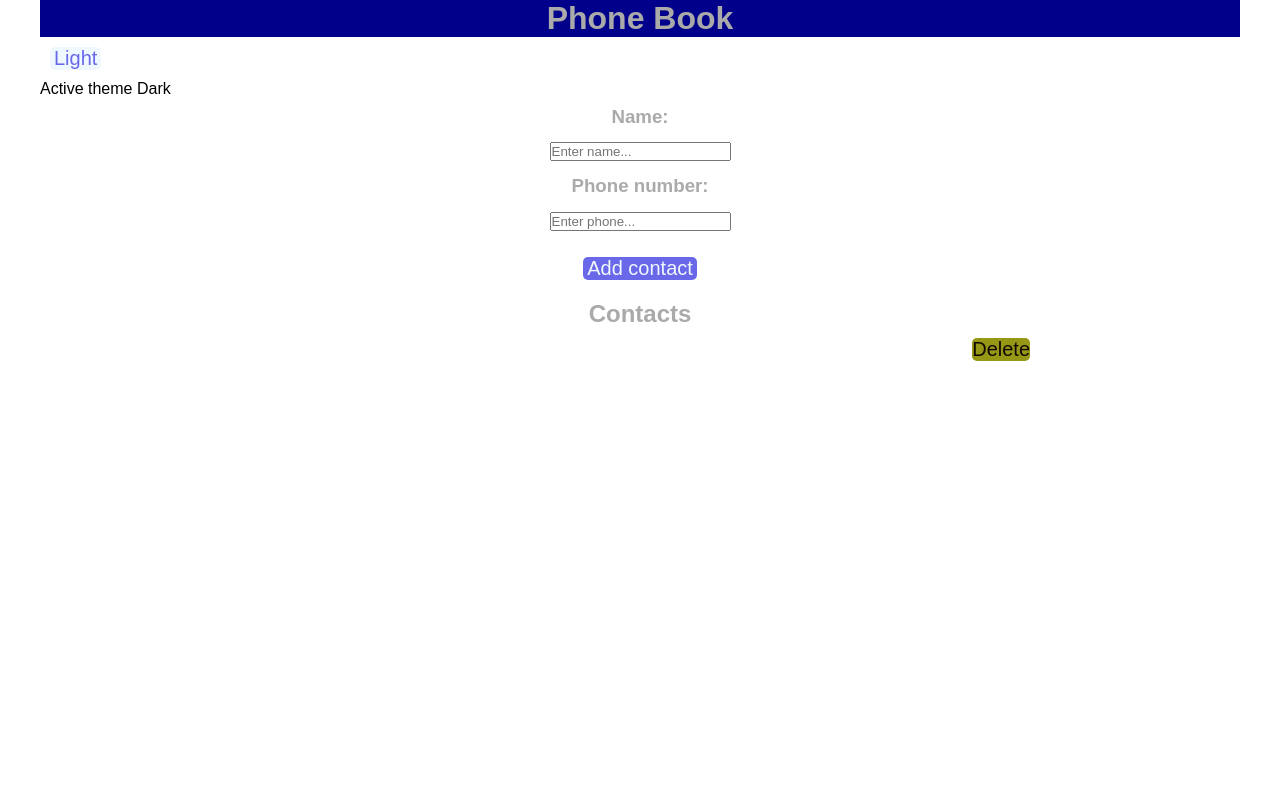
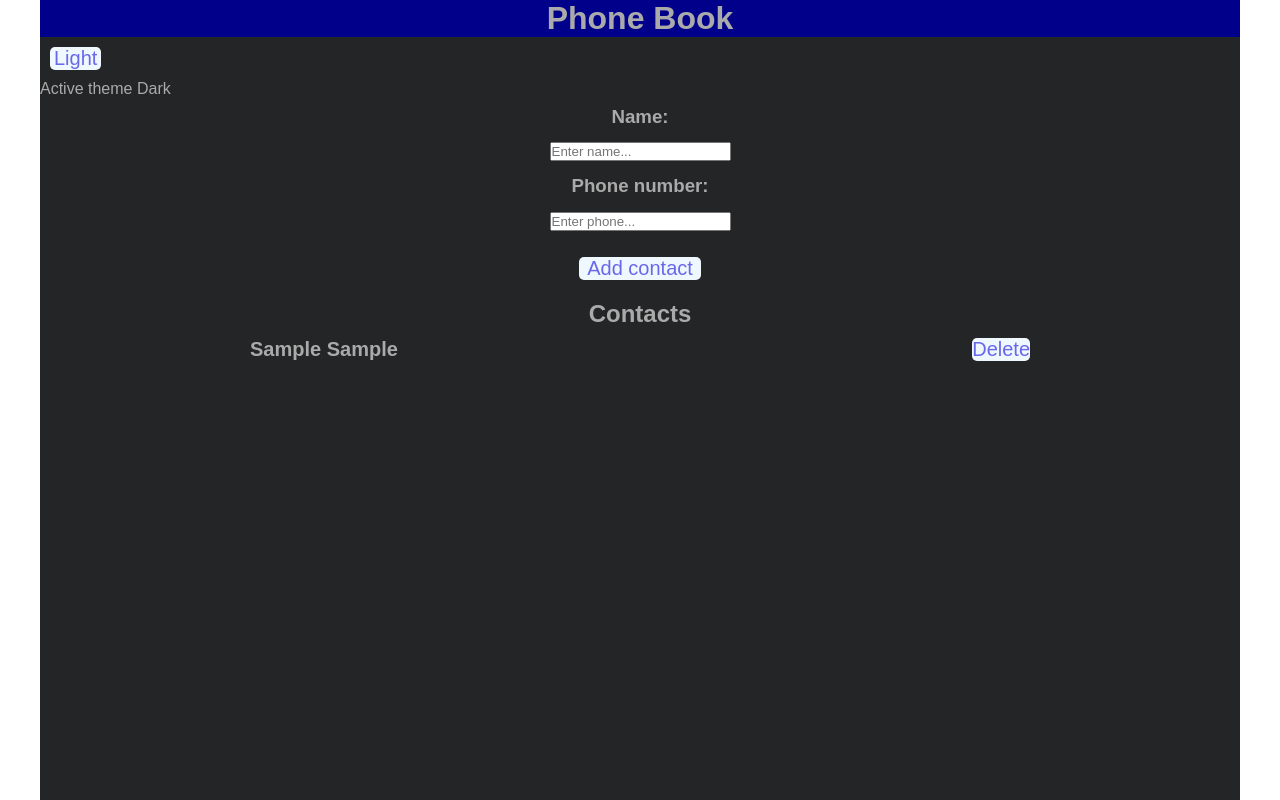
Before and after one commit to Ks0daR/goit-react-hw-05-phonebook-ctx, a React app: page / in a window 1280 px wide. Both pictures are taken after typing "Sample", "Sample" into the empty fields and a click on the button "Add contact". Built offline with nearby package versions, Linux system fonts and the light colour scheme.

Commit message:
complete hw

```diff
--- a/package.json
+++ b/package.json
@@ -2,6 +2,7 @@
   "name": "goit-react-hw-05-phonebook-ctx",
   "version": "0.1.0",
   "private": true,
+  "homepage": "https://Ks0daR.github.io/goit-react-hw-05-phonebook-ctx",
   "dependencies": {
     "@testing-library/jest-dom": "^4.2.4",
     "@testing-library/react": "^9.5.0",
--- a/src/components/Contacts/Contacts.js
+++ b/src/components/Contacts/Contacts.js
@@ -6,17 +6,17 @@ import styles from './Contacts.module.css';
 const Contacts = ({ elements, onRemoveContacts, theme }) => {
   return (
     <>
-      <h2 className={theme ? styles.title : styles.titleDark}>Contacts</h2>
+      <h2 className={theme ? styles.Title : styles.TitleDark}>Contacts</h2>
       <ul className={styles.list}>
         {elements.map(({ id, name, number }) => (
           <li
-            className={theme ? styles.listElement : styles.listElementDark}
+            className={theme ? styles.ListElement : styles.ListElementDark}
             key={id}
           >
             {name} {number}
             <button
               type="button"
-              className={styles.buttonList}
+              className={theme ? styles.Button : styles.ButtonDark}
               onClick={() => onRemoveContacts(id)}
             >
               Delete
--- a/src/components/Contacts/Contacts.module.css
+++ b/src/components/Contacts/Contacts.module.css
@@ -4,7 +4,7 @@
   width: 800px;
 }
 
-.listElement {
+.ListElement {
   display: flex;
   justify-content: space-between;
   font-family: sans-serif;
@@ -13,7 +13,12 @@
   padding: 10px;
 }
 
-.buttonList {
+.ListElementDark {
+  composes: ListElement;
+  color: #aaa;
+}
+
+.Button {
   text-align: right;
   border: none;
   background-color: rgb(104, 104, 233);
@@ -22,17 +27,17 @@
   color: aliceblue;
   cursor: pointer;
 }
+.ButtonDark {
+  composes: Button;
+  background-color: aliceblue;
+  color: rgb(104, 104, 233);
+}
 
-.title {
+.Title {
   text-align: center;
 }
 
-.titleDark {
-  composes: title;
+.TitleDark {
+  composes: Title;
   color: #aaa;
 }
-
-.listElementDark {
-  composes: listElement;
-  filter: invert(100%);
-}
--- a/src/components/Header/Header.js
+++ b/src/components/Header/Header.js
@@ -1,4 +1,5 @@
 import React from 'react';
+import PropTypes from 'prop-types';
 import styles from './Header.module.css';
 import withThemeContext from '../hoc/withThemeContext';
 
@@ -14,8 +15,15 @@ const Header = ({ theme, onToggle }) => (
     >
       {theme ? 'Dark' : 'Light'}
     </button>
-    <p>Active theme {theme ? 'Light' : 'Dark'}</p>
+    <p className={theme ? null : styles.TextDark}>
+      Active theme {theme ? 'Light' : 'Dark'}
+    </p>
   </>
 );
 
+Header.propTypes = {
+  theme: PropTypes.bool.isRequired,
+  onToggle: PropTypes.func.isRequired,
+};
+
 export default withThemeContext(Header);
--- a/src/components/Header/Header.module.css
+++ b/src/components/Header/Header.module.css
@@ -33,3 +33,7 @@
   background-color: aliceblue;
   color: rgb(104, 104, 233);
 }
+
+.TextDark {
+  color: #aaa;
+}
--- a/src/components/InputForm/InputForm.js
+++ b/src/components/InputForm/InputForm.js
@@ -1,9 +1,16 @@
 import React, { Component } from 'react';
+import PropTypes from 'prop-types';
 import withThemeContext from '../hoc/withThemeContext';
 
 import styles from './InputForm.module.css';
 
 class InputForm extends Component {
+  static propTypes = {
+    theme: PropTypes.bool.isRequired,
+    onToggle: PropTypes.func.isRequired,
+    getInfo: PropTypes.func.isRequired,
+  };
+
   state = {
     name: '',
     number: '',
@@ -34,7 +41,7 @@ class InputForm extends Component {
               onChange={this.getInputValue}
             />
             <h3 className={theme ? styles.title : styles.TitleDark}>
-              Phone number:{' '}
+              Phone number:
             </h3>
             <input
               value={number}
@@ -43,7 +50,10 @@ class InputForm extends Component {
               placeholder="Enter phone..."
             />
             <br />
-            <button className={styles.Submit} type="submit">
+            <button
+              className={theme ? styles.Submit : styles.SubmitDark}
+              type="submit"
+            >
               Add contact
             </button>
             <br />
--- a/src/components/InputForm/InputForm.module.css
+++ b/src/components/InputForm/InputForm.module.css
@@ -10,7 +10,7 @@
   border: none;
   background-color: rgb(104, 104, 233);
   font-size: 20px;
-  padding: 0 4px;
+  padding: 0 8px;
   margin: 20px;
   border-radius: 5px;
   color: aliceblue;
--- a/src/components/Layout/Layout.js
+++ b/src/components/Layout/Layout.js
@@ -1,12 +1,13 @@
 import React from 'react';
 import Header from '../Header';
+import withThemeContext from '../hoc/withThemeContext';
 import styles from './Layout.module.css';
 
-const Layout = ({ children }) => (
-  <div className={styles.Layout}>
+const Layout = ({ children, theme }) => (
+  <div className={theme ? styles.Layout : styles.LayoutDark}>
     <Header />
     {children}
   </div>
 );
 
-export default Layout;
+export default withThemeContext(Layout);
--- a/src/components/Layout/Layout.module.css
+++ b/src/components/Layout/Layout.module.css
@@ -1,4 +1,10 @@
 .Layout {
   max-width: 1200px;
   margin: auto;
+  height: 100vh;
 }
+
+.LayoutDark {
+  composes: Layout;
+  background-color: #242526;
+}
--- a/src/pages/PhoneBookPage.js
+++ b/src/pages/PhoneBookPage.js
@@ -33,7 +33,6 @@ class PhoneBookPage extends Component {
   };
 
   checkedDoubleInput = name => {
-    console.log(this.state.contacts.name);
     return this.state.contacts.find(contact => contact.name === name);
   };
 
```
Also changed, not shown: src/components/FilterForm/FilterForm.js (+9 -1 lines).
